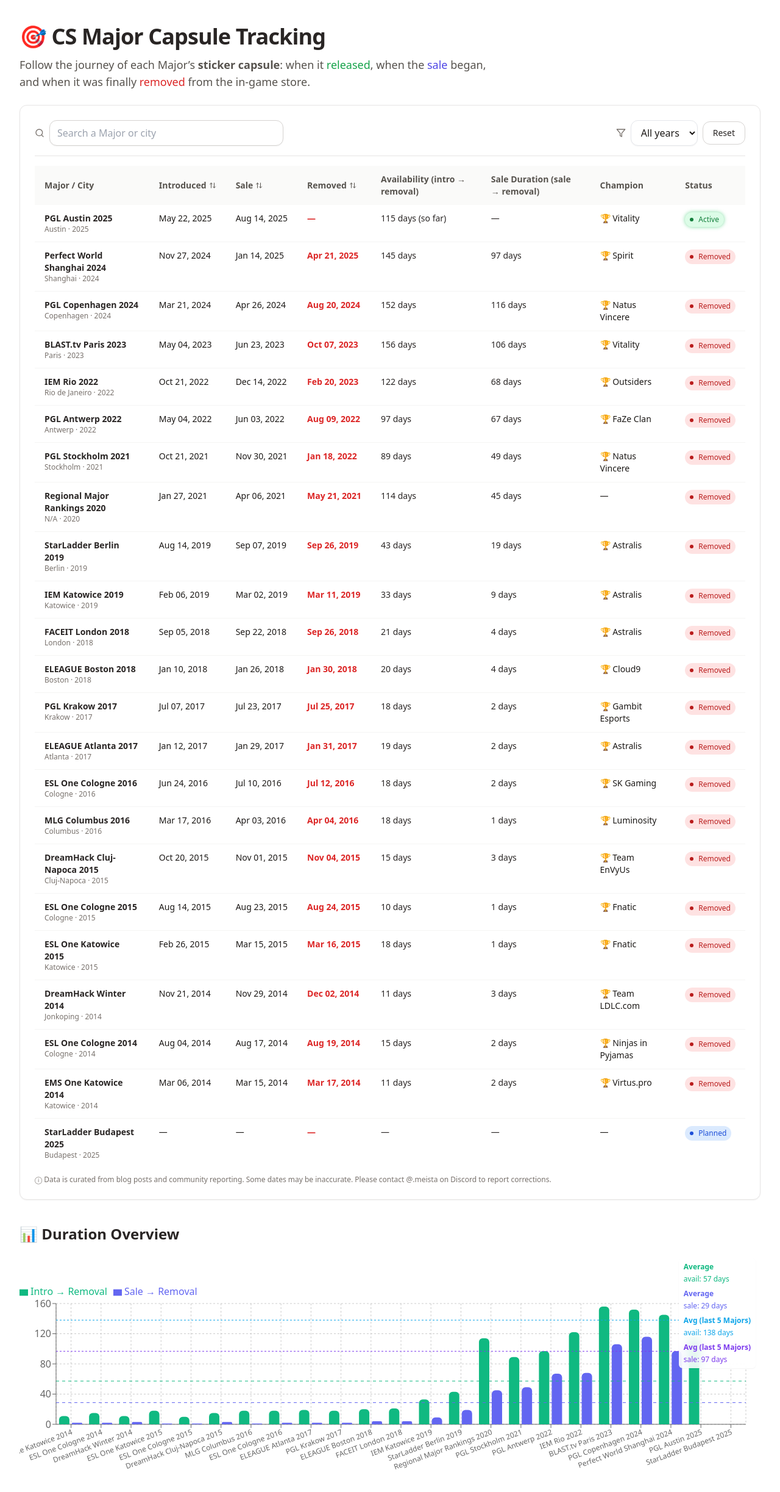
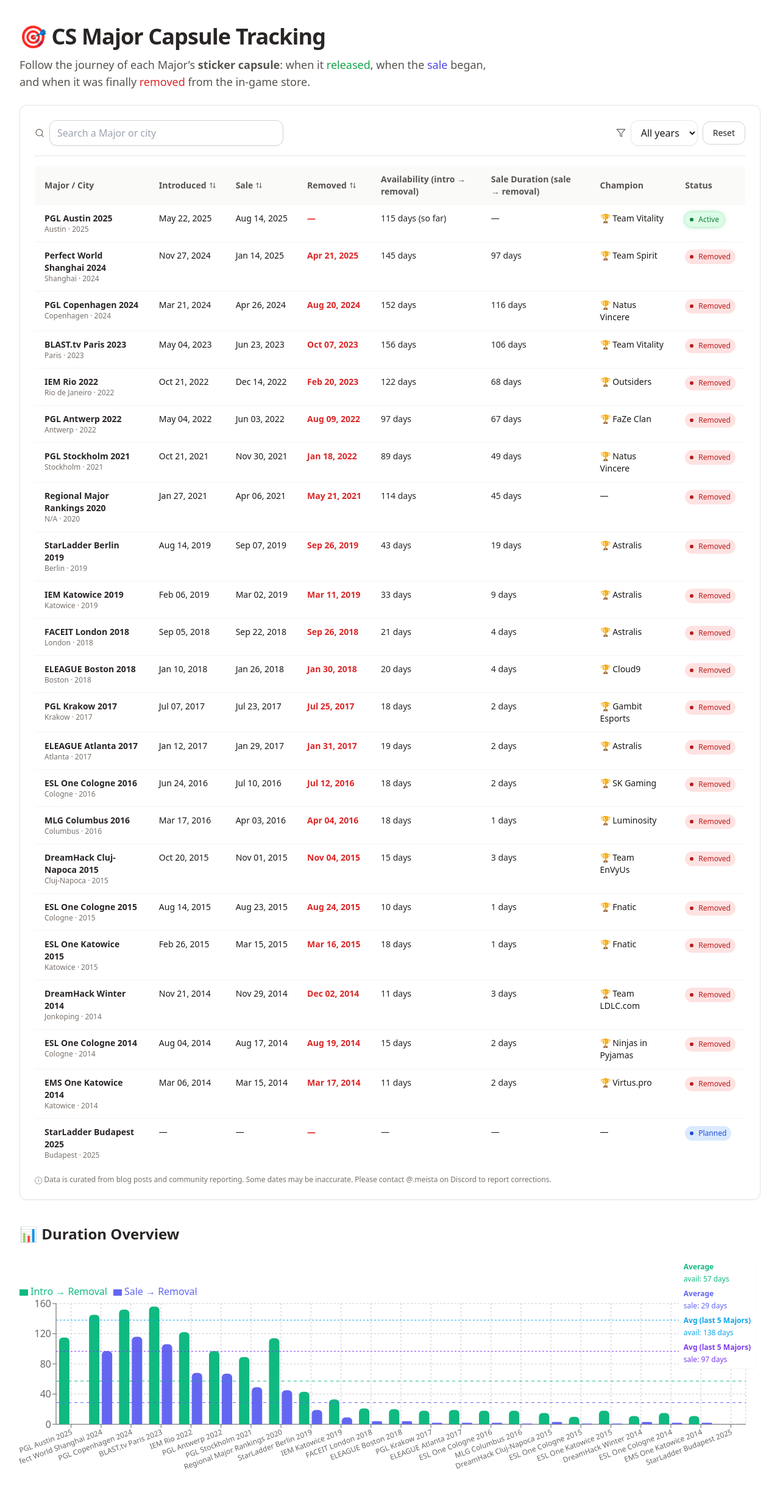
Before and after one commit to meistaGG/cs2-major-sale-tracker, a React (Vite) app: page / in a window 1280 px wide. Shown: the top 2446 px of the page at 61% size. Built offline with nearby package versions, Linux system fonts and the light colour scheme.

Commit message:
Filtering data in table allows chart to filter too + UI polish

```diff
--- a/src/app.tsx
+++ b/src/app.tsx
@@ -25,7 +25,7 @@
   introduced: string | null;
   saleDate: string | null; // "Sale" wording only in UI
   removed: string | null;
-  winner?: string | null; // e.g. "🏆 Vitality"
+  winner?: string | null; // e.g. "🏆 Team Vitality"
 };
 
 const INITIAL_ROWS: CapsuleRow[] = [
@@ -219,7 +219,7 @@
     introduced: "2023-05-04",
     saleDate: "2023-06-23",
     removed: "2023-10-07",
-    winner: "🏆 Vitality",
+    winner: "🏆 Team Vitality",
   },
   // === CS2 era ===
   {
@@ -240,7 +240,7 @@
     introduced: "2024-11-27",
     saleDate: "2025-01-14",
     removed: "2025-04-21",
-    winner: "🏆 Spirit",
+    winner: "🏆 Team Spirit",
   },
   {
     id: "austin-2025",
@@ -250,7 +250,7 @@
     introduced: "2025-05-22",
     saleDate: "2025-08-14",
     removed: null,
-    winner: "🏆 Vitality",
+    winner: "🏆 Team Vitality",
   },
   {
     id: "budapest-2025",
@@ -412,42 +412,48 @@
     }));
 
   // Graph data (use full set so averages are consistent)
+  // Graph data (use filtered set so it follows the table)
   const chartData = useMemo(
     () =>
-      INITIAL_ROWS.map((r) => ({
+      filtered.map((r) => ({
         major: r.major,
         availability: availabilityDays(r) ?? 0,
         saleDuration: diffDays(r.saleDate, r.removed) ?? 0,
       })),
-    []
+    [filtered]
   );
 
   const isNum = (v: number | null): v is number => v !== null;
 
   const avgSale = useMemo(() => {
-    const vals = INITIAL_ROWS.map((r) =>
-      diffDays(r.saleDate, r.removed)
-    ).filter(isNum);
+    const vals = filtered
+      .map((r) => diffDays(r.saleDate, r.removed))
+      .filter((v): v is number => v !== null);
     return vals.length ? vals.reduce((a, b) => a + b, 0) / vals.length : 0;
-  }, []);
+  }, [filtered]);
 
   const avgAvail = useMemo(() => {
-    const vals = INITIAL_ROWS.map((r) => availabilityDays(r)).filter(isNum);
+    const vals = filtered
+      .map((r) => availabilityDays(r))
+      .filter((v): v is number => v !== null);
     return vals.length ? vals.reduce((a, b) => a + b, 0) / vals.length : 0;
-  }, []);
+  }, [filtered]);
 
   // --- Averages for the last 5 majors (by Introduced date, most recent first) ---
   const { avgAvail5, avgSale5 } = useMemo(() => {
     const parse = (d: string | null) =>
       d ? new Date(d + "T00:00:00").getTime() : 0;
-    const recent = INITIAL_ROWS.filter((r) => !!r.introduced)
+    const recent = filtered
+      .filter((r) => !!r.introduced)
       .sort((a, b) => parse(b.introduced) - parse(a.introduced))
       .slice(0, 5);
 
-    const availVals = recent.map((r) => availabilityDays(r)).filter(isNum);
+    const availVals = recent
+      .map((r) => availabilityDays(r))
+      .filter((v): v is number => v !== null);
     const saleVals = recent
       .map((r) => diffDays(r.saleDate, r.removed))
-      .filter(isNum);
+      .filter((v): v is number => v !== null);
 
     const avgAvail5 = availVals.length
       ? availVals.reduce((a, b) => a + b, 0) / availVals.length
@@ -457,7 +463,7 @@
       : 0;
 
     return { avgAvail5, avgSale5 };
-  }, []);
+  }, [filtered]);
 
   // --- Lightweight tests (console) ------------------------------------------
   useEffect(() => {
```
